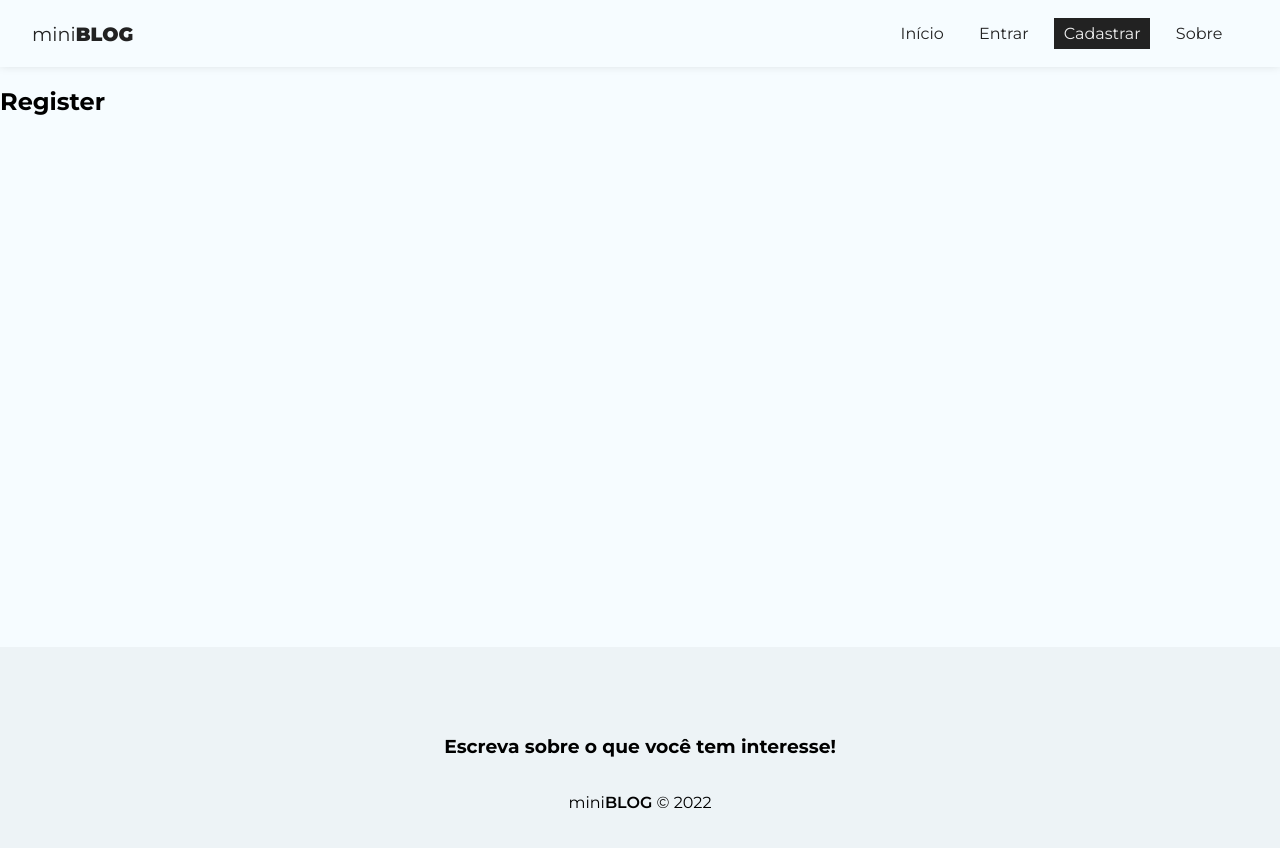
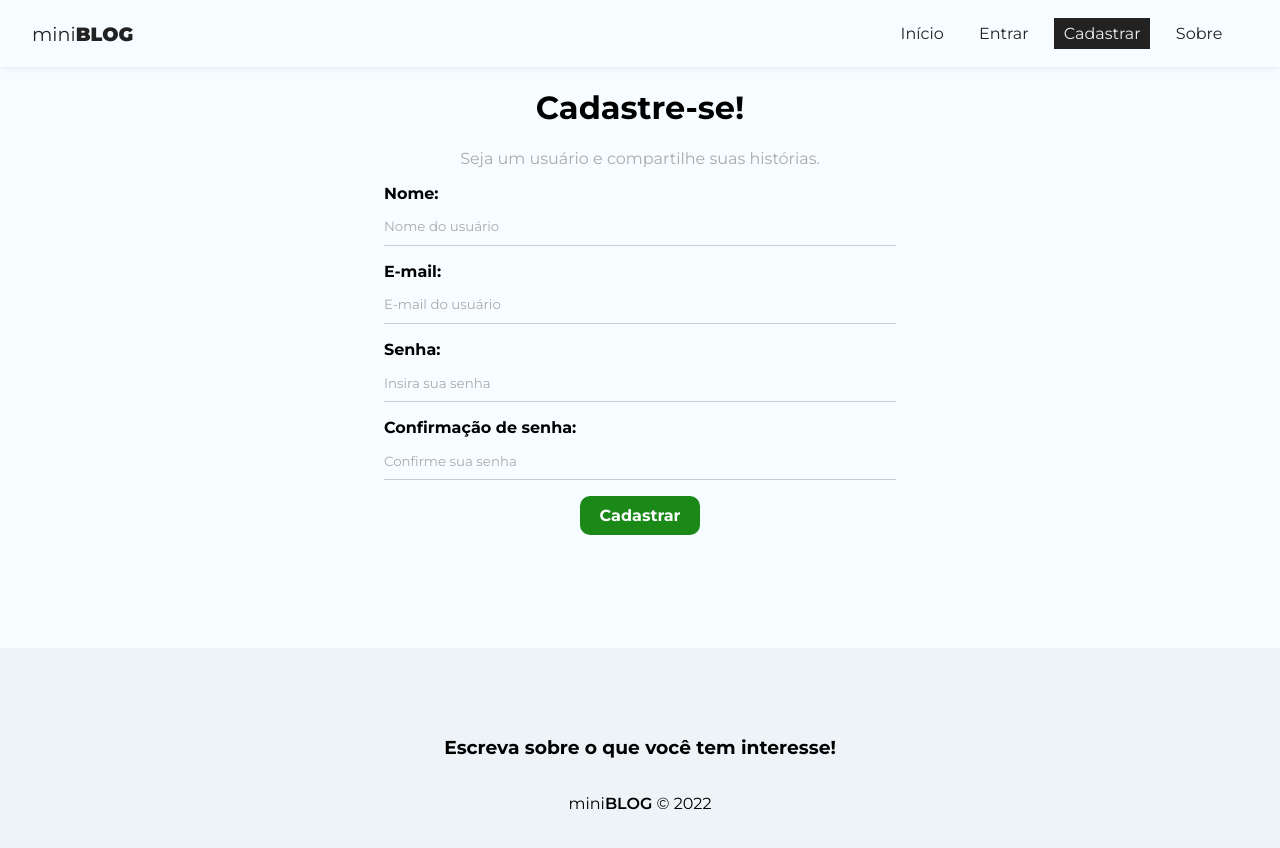
Before and after one commit to henriqfelix/miniblog, a React (Create React App) app: page /register in a window 1280 px wide. Shown: the top 848 px of the page. Built offline with nearby package versions, Linux system fonts and the light colour scheme.

Commit message:
criar estilos globais de forms e buttons, criar página de registro

```diff
--- a/src/index.css
+++ b/src/index.css
@@ -6,6 +6,11 @@
   background-color: #f6fcff;
   padding: 0;
   margin: 0;
+}
+
+input::placeholder,
+textarea::placeholder {
+  color: #aaa;
 }
 
 input:focus,
@@ -27,3 +32,81 @@
 nav button:hover {
   color: #bbb;
 }
+
+/* FORM STYLES */
+form {
+  max-width: 40%;
+  margin: 0 auto;
+}
+
+label {
+  display: flex;
+  flex-direction: column;
+  margin-bottom: 1em;
+}
+
+label span {
+  margin-bottom: 0.3em;
+  font-weight: bold;
+  text-align: left;
+}
+
+input,
+textarea {
+  box-sizing: border-box;
+  border: none;
+  border-bottom: 1px solid #ccc;
+  padding: 0.8em 0;
+  background-color: transparent;
+}
+
+.btn {
+  background-color: #1a8918;
+  color: #fff;
+  text-align: center;
+  cursor: pointer;
+  border-radius: 10px;
+  width: 120px;
+  font-weight: bold;
+  border: none;
+  padding: 10px 15px;
+  font-size: 1em;
+}
+
+.btn.btn-dark {
+  background-color: #222;
+  border-radius: #ddd;
+}
+
+.btn.btn-outline {
+  background-color: transparent;
+  border-radius: 0;
+  color: #222;
+  border: 1px solid #222;
+  padding: 7px 30px;
+}
+
+.btn:hover {
+  background-color: #0f730c;
+  color: #fff;
+}
+
+.btn.btn-outline:hover {
+  background-color: #222;
+}
+
+.btn.btn-danger:hover {
+  background-color: #dc3545;
+}
+
+button[disabled] {
+  background-color: #aaa;
+}
+
+.container .error {
+  color: #721c24;
+  background-color: #f8d7da;
+  border: 1px solid #f5c6cb;
+  padding: 5px;
+  border-radius: 5px;
+}
--- a/src/pages/register/Register.jsx
+++ b/src/pages/register/Register.jsx
@@ -1,9 +1,85 @@
 import styles from "./Register.module.css";
 
+import { useState, useEffect } from "react";
+
 const Register = () => {
+  const [displayName, setDisplayName] = useState("");
+  const [email, setEmail] = useState("");
+  const [password, setPassword] = useState("");
+  const [confirmPassword, setConfirmPassword] = useState("");
+  const [error, setError] = useState("");
+
+  const handleSubmit = (e) => {
+    e.preventDefault();
+
+    setError("");
+
+    const user = {
+      displayName,
+      email,
+      password,
+    };
+
+    if (password !== confirmPassword) {
+      setError("As senhas não correspondem.");
+      return;
+    }
+
+    console.log(user);
+  };
+
   return (
-    <div>
-      <h2>Register</h2>
+    <div className={styles.register}>
+      <h1>Cadastre-se!</h1>
+      <p>Seja um usuário e compartilhe suas histórias.</p>
+      <form onSubmit={handleSubmit}>
+        <label>
+          <span>Nome: </span>
+          <input
+            type="text"
+            name="displayName"
+            placeholder="Nome do usuário"
+            required
+            value={displayName}
+            onChange={(e) => setDisplayName(e.target.value)}
+          />
+        </label>
+        <label>
+          <span>E-mail: </span>
+          <input
+            type="email"
+            name="email"
+            placeholder="E-mail do usuário"
+            required
+            value={email}
+            onChange={(e) => setEmail(e.target.value)}
+          />
+        </label>
+        <label>
+          <span>Senha: </span>
+          <input
+            type="password"
+            name="password"
+            placeholder="Insira sua senha"
+            required
+            value={password}
+            onChange={(e) => setPassword(e.target.value)}
+          />
+        </label>
+        <label>
+          <span>Confirmação de senha: </span>
+          <input
+            type="password"
+            name="confirmPassword"
+            placeholder="Confirme sua senha"
+            required
+            value={confirmPassword}
+            onChange={(e) => setConfirmPassword(e.target.value)}
+          />
+        </label>
+        <button className="btn">Cadastrar</button>
+        {error && <p className="error">{error}</p>}
+      </form>
     </div>
   );
 };
--- a/src/pages/register/Register.module.css
+++ b/src/pages/register/Register.module.css
@@ -0,0 +1,7 @@
+.register {
+  text-align: center;
+}
+
+.register p {
+  color: #aaa;
+}
```
